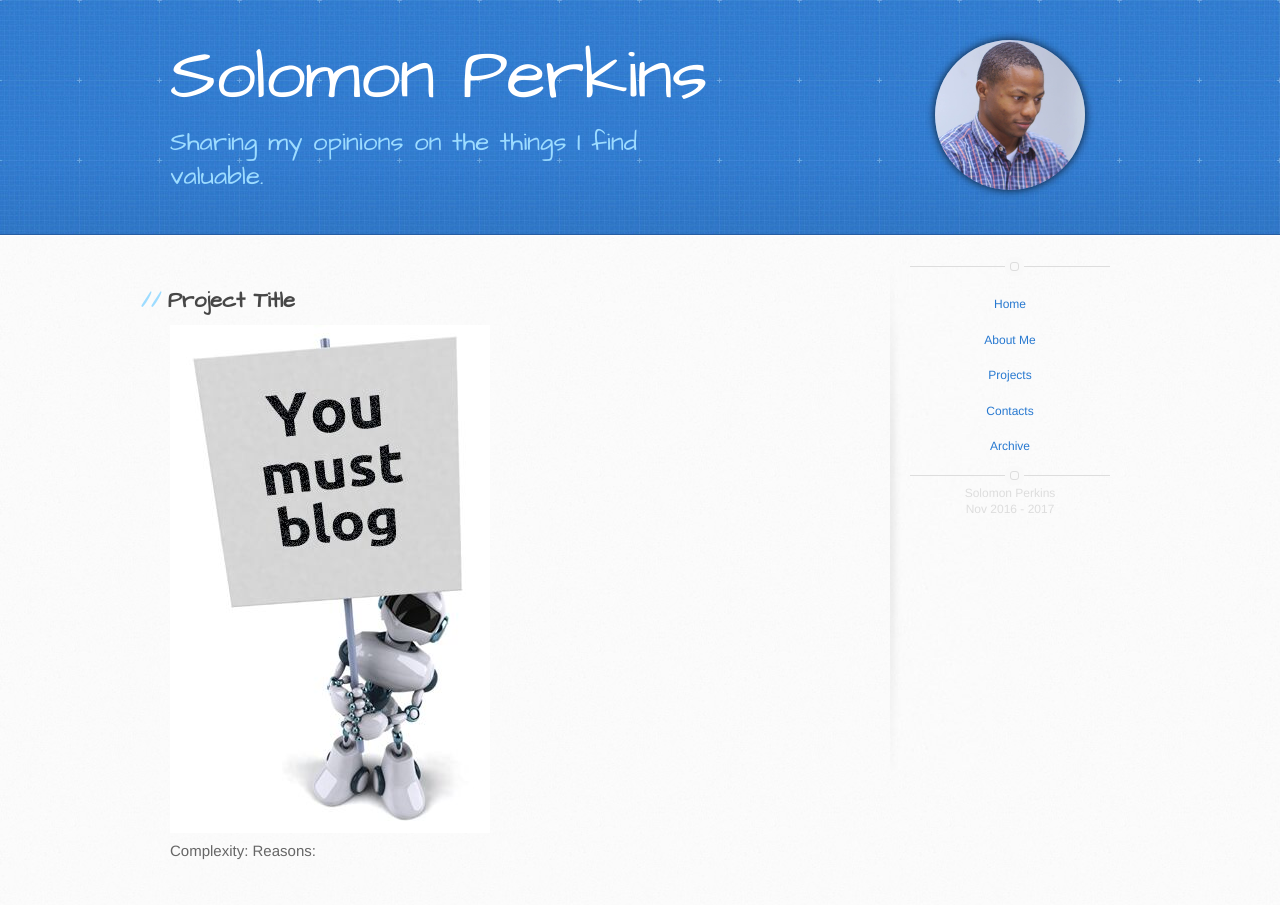
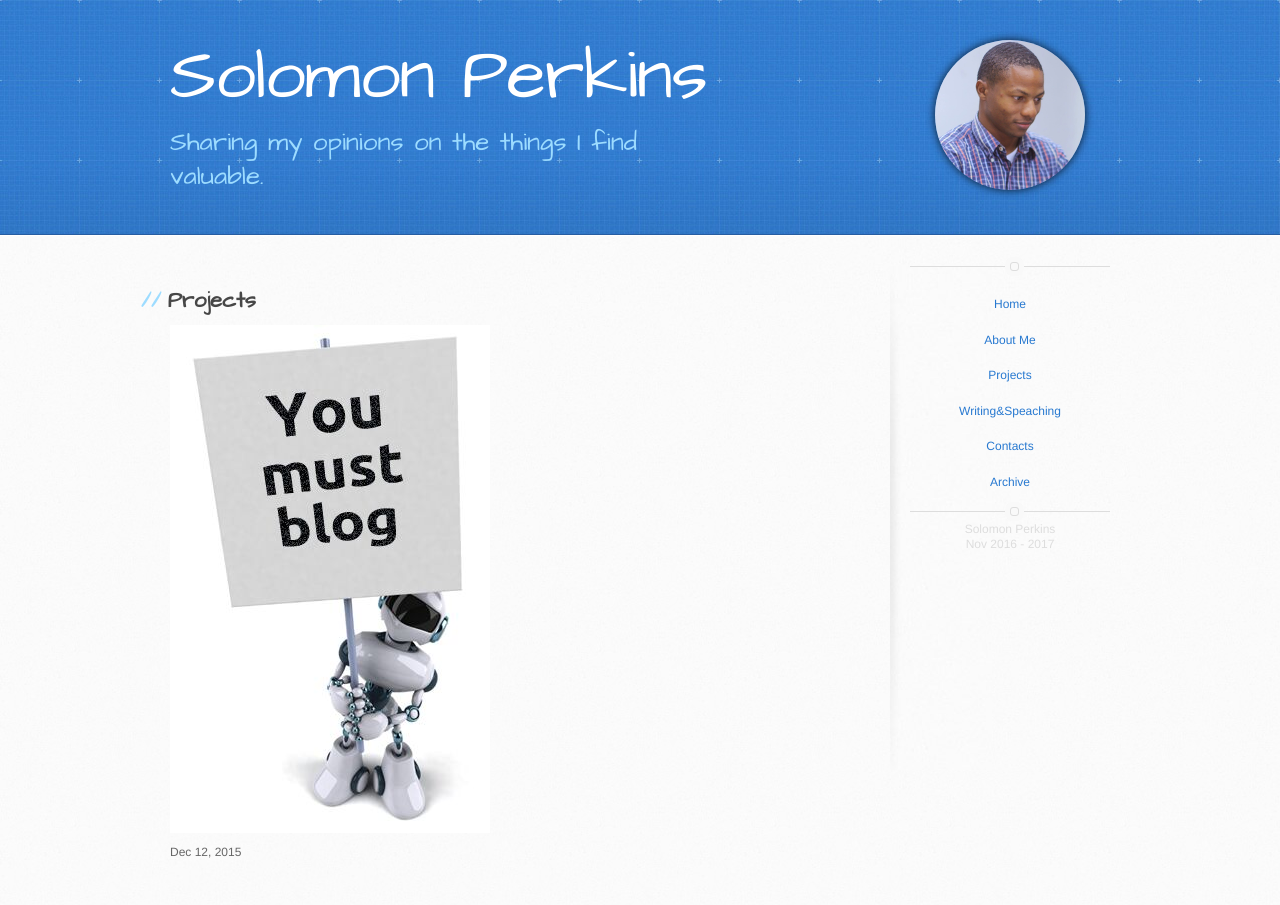
Before and after one commit to SolomonPerkins/solomonperkins.github.io, a Jekyll site: the page built from projects.html, in a window 1280 px wide. Built offline with Jekyll 4.4.1, drawn with Linux system fonts in a browser that asks for light colours; nearby versions of some CDN libraries.

Commit message:
implementing

```diff
--- a/_data/testimonials.json
+++ b/_data/testimonials.json
@@ -2,7 +2,8 @@
 	"how i made it through university without a loan.": [
 		{
 			"details": "On the first week of posting it, I had a few likes",
-			"link": "", "date": ""
+			"link": "",
+			"date": ""
 		},
 		{
 			"details":"Jaevionn was thinking of mentioning my blog post during a discussion",
--- a/_includes/footer.html
+++ b/_includes/footer.html
@@ -12,6 +12,10 @@
   <p>
     <a class="anchor" href="/projects" aria-hidden="true">Projects</a>
   </p>
+  <p>
+    <a class="anchor" href="/projects" aria-hidden="true">Writing&amp;Speaching</a>
+  </p>
+
   <p>
     <a class="anchor" href="/contacts" aria-hidden="true">Contacts</a>
   </p>
--- a/projects.html
+++ b/projects.html
@@ -4,15 +4,14 @@ layout: default
 meta: projects
 tags: [personal, projects]
 ---
+<h2>Projects</h2>
 
 <section class="personal-project">
-	<h2>Project Title</h2>
 	<div class="display-wrapper">
 		<img src="/images/personal-projects/image1.jpeg" alt="The name of item">
 	</div>
 	<div class="project-meta">
-		<span>Complexity: </span>
-		<span>Reasons: </span>
+		<small class="project-date">Dec 12, 2015</small>
 	</div>
 
 	<p class="project-description"></p>
```
Also changed, not shown: _drafts/todo.md (+3 -1 lines).
